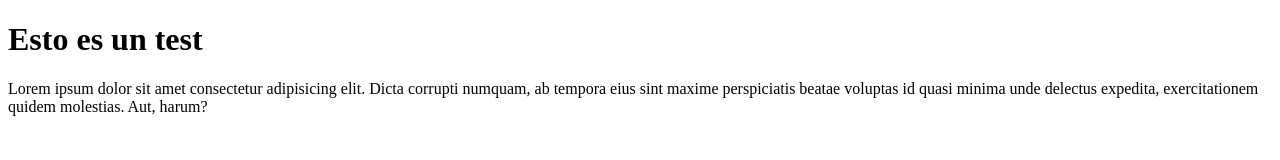
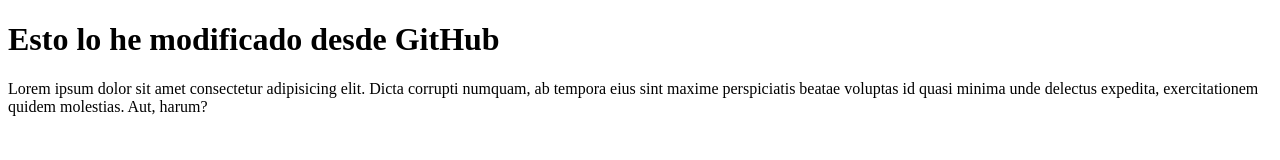
Before and after one commit to Jaime1320/HTML, a plain HTML site: page test.html in a window 1280 px wide. Drawn offline with Linux system fonts and the light colour scheme.

Commit message:
Update test.html

```diff
--- a/test.html
+++ b/test.html
@@ -7,7 +7,7 @@
     <title>Test</title>
 </head>
 <body>
-    <h1>Esto es un test</h1>
+    <h1>Esto lo he modificado desde GitHub</h1>
     <p>Lorem ipsum dolor sit amet consectetur adipisicing elit. Dicta corrupti numquam, ab tempora eius sint maxime perspiciatis beatae voluptas id quasi minima unde delectus expedita, exercitationem quidem molestias. Aut, harum?</p>
 </body>
 </html>
```
